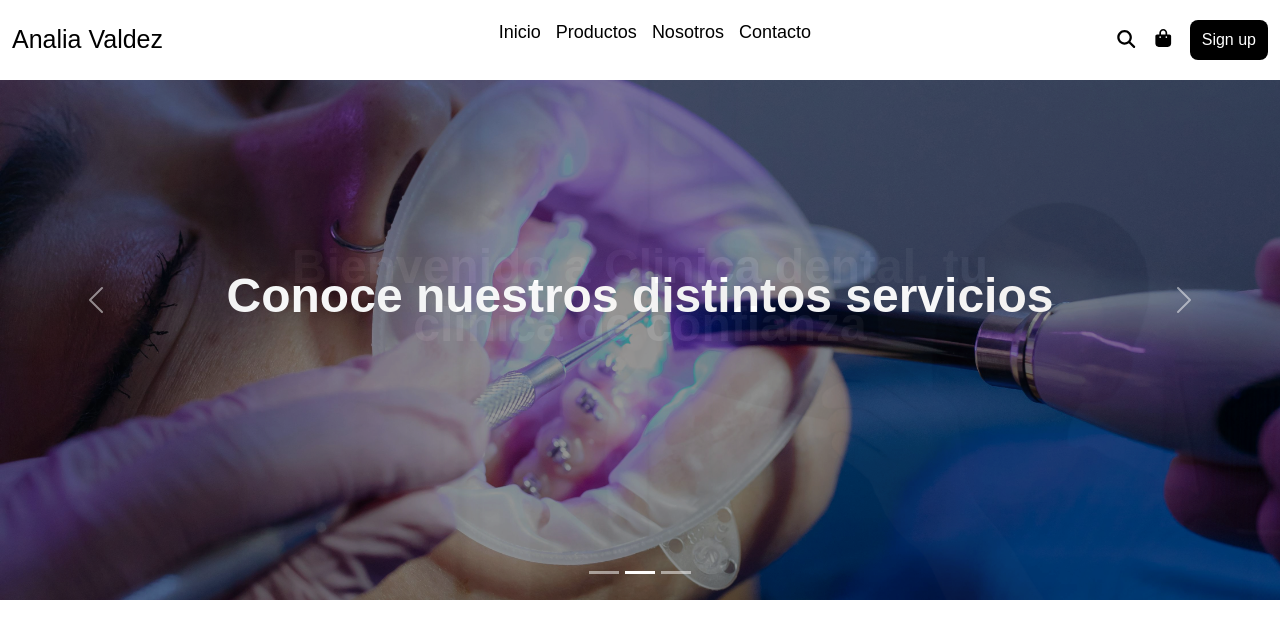
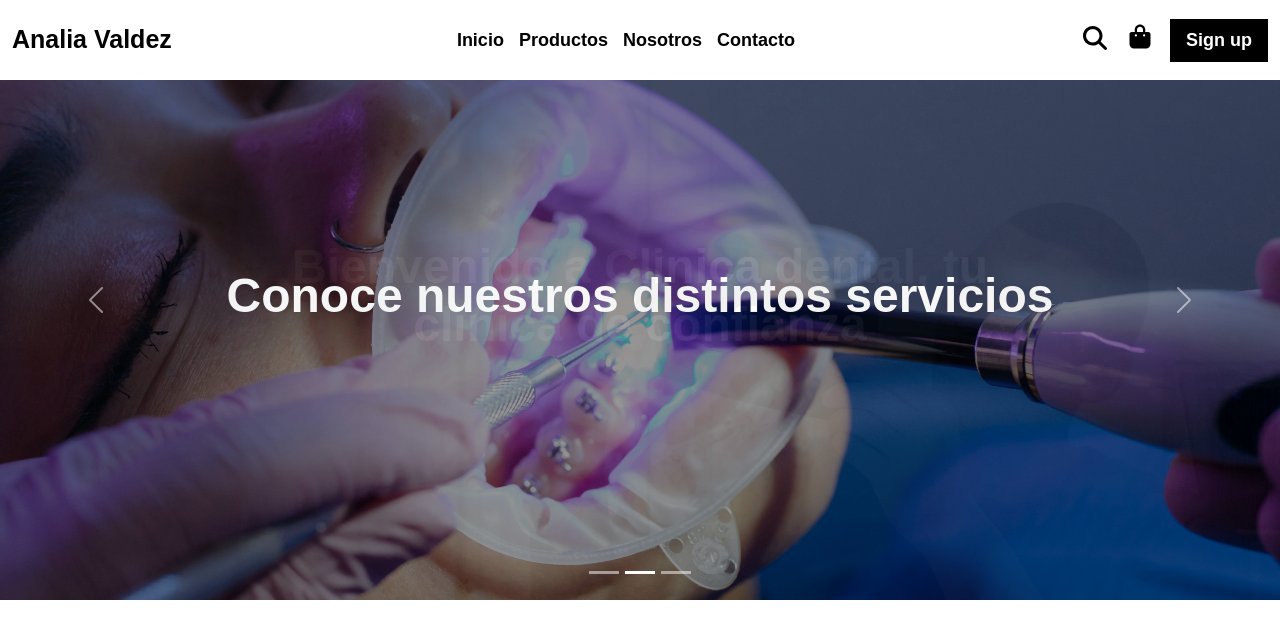
Before and after one commit to MaxiSoriano70/p-cilsa-ana-indumentaria-calzado, a React (Vite) app: page / in a window 1280 px wide. Shown: the top 638 px of the page. Built offline with nearby package versions, Linux system fonts and the light colour scheme.

Commit message:
Se cambiaron estilos en el navbar

```diff
--- a/src/components/NavBar.jsx
+++ b/src/components/NavBar.jsx
@@ -38,7 +38,7 @@ const NavBar = () => {
     };
 
     const btnSignUp = (
-        <button id="btnSignUp" className={style.btnControlMenu}>Sign up</button>
+        <button id="btnSignUp" className={style.btnControlMenuSignUp}>Sign up</button>
     );
 
     const nav = (
@@ -77,16 +77,16 @@ const NavBar = () => {
 
                 <div className={style.controlesUsuario}>
                     <Link className={style.iconoMenu} to="/buscar">
-                        <FontAwesomeIcon icon={faMagnifyingGlass} />
+                        <FontAwesomeIcon className={style.iconoNavBar} icon={faMagnifyingGlass} />
                     </Link>
                     <Link className={style.iconoMenu} to="/carrito">
-                        <FontAwesomeIcon icon={faBagShopping} />
+                        <FontAwesomeIcon className={style.iconoNavBar} icon={faBagShopping} />
                     </Link>
 
                     {!isMobile && btnSignUp}
 
                     <button id="btnMenu" className={style.btnControlMenu + " " + style.btnMenu} onClick={toggleMenu}>
-                        <FontAwesomeIcon icon={faBars} />
+                        <FontAwesomeIcon className={style.iconoNavBar} icon={faBars} />
                     </button>
                 </div>
             </section>
--- a/src/css/NavBar.module.css
+++ b/src/css/NavBar.module.css
@@ -35,6 +35,7 @@ header{
     color: inherit;
     text-decoration: none;
     font-size: 25px;
+    font-weight: 700;
 }
 
 .menuOpciones{
@@ -45,6 +46,8 @@ header{
     display: flex;
     flex-direction: row;
     gap: 15px;
+    margin: 0;
+    padding: 0;
 }
 
 .menuOpciones .menuLi{
@@ -54,6 +57,7 @@ header{
     list-style: none;
     margin: 10px 0;
     font-size: 18px;
+    font-weight: 700;
 }
 
 .linkMenu:link,
@@ -90,9 +94,12 @@ header{
     filter: brightness(0.7);
 }
 
-.btnControlMenu{
+.btnControlMenuSignUp{
+    display: flex;
+    align-items: center;
+    justify-content: center;
     border: none;
-    padding: 8px 12px;
+    padding: 8px 16px;
     margin: 0;
     font: inherit;
     cursor: pointer;
@@ -100,7 +107,40 @@ header{
     -webkit-appearance: none;
     appearance: none;
     text-align: inherit;
-    border-radius: 8px;
+    background-color: var(--letra-ligth-color);
+    color: var(--fondo-ligth-color);
+    transition: background-color 0.2s ease, transform 0.15s ease;
+    font-size: 18px;
+    font-weight: 700;
+}
+
+.btnControlMenuSignUp:hover{
+    background-color: #2b2320;
+}
+
+.btnControlMenuSignUp:active{
+    transform: scale(0.96);
+    background-color: #1a1513;
+}
+
+.btnControlMenuSignUp:focus-visible{
+    outline: 2px solid #000;
+    outline-offset: 2px;
+}
+
+.btnControlMenu{
+    display: flex;
+    align-items: center;
+    justify-content: center;
+    border: none;
+    padding: 5.5px 5px;
+    margin: 0;
+    font: inherit;
+    cursor: pointer;
+    outline: none;
+    -webkit-appearance: none;
+    appearance: none;
+    text-align: inherit;
     background-color: var(--letra-ligth-color);
     color: var(--fondo-ligth-color);
     transition: background-color 0.2s ease, transform 0.15s ease;
@@ -118,6 +158,20 @@ header{
 .btnControlMenu:focus-visible{
     outline: 2px solid #000;
     outline-offset: 2px;
+}
+
+.btnMenuIcono{
+    padding: 0px;
+    width: 40px;
+    height: 40px;
+    aspect-ratio: 1 / 1;
+    box-sizing: border-box;
+    flex-shrink: 0;
+}
+
+.iconoNavBar{
+    font-size: 24px;
+    line-height: 1;
 }
 
 .btnMenu{
```
